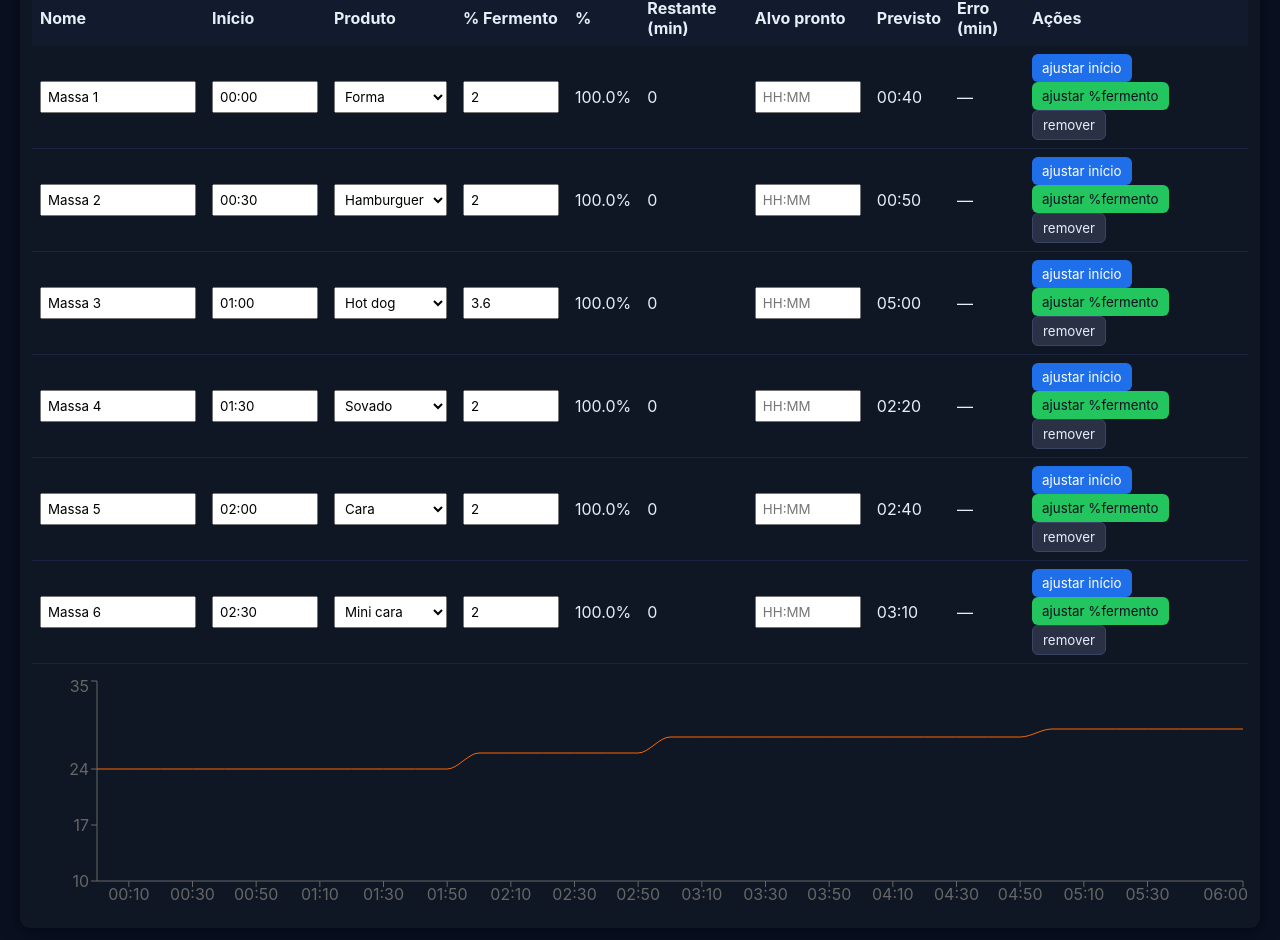
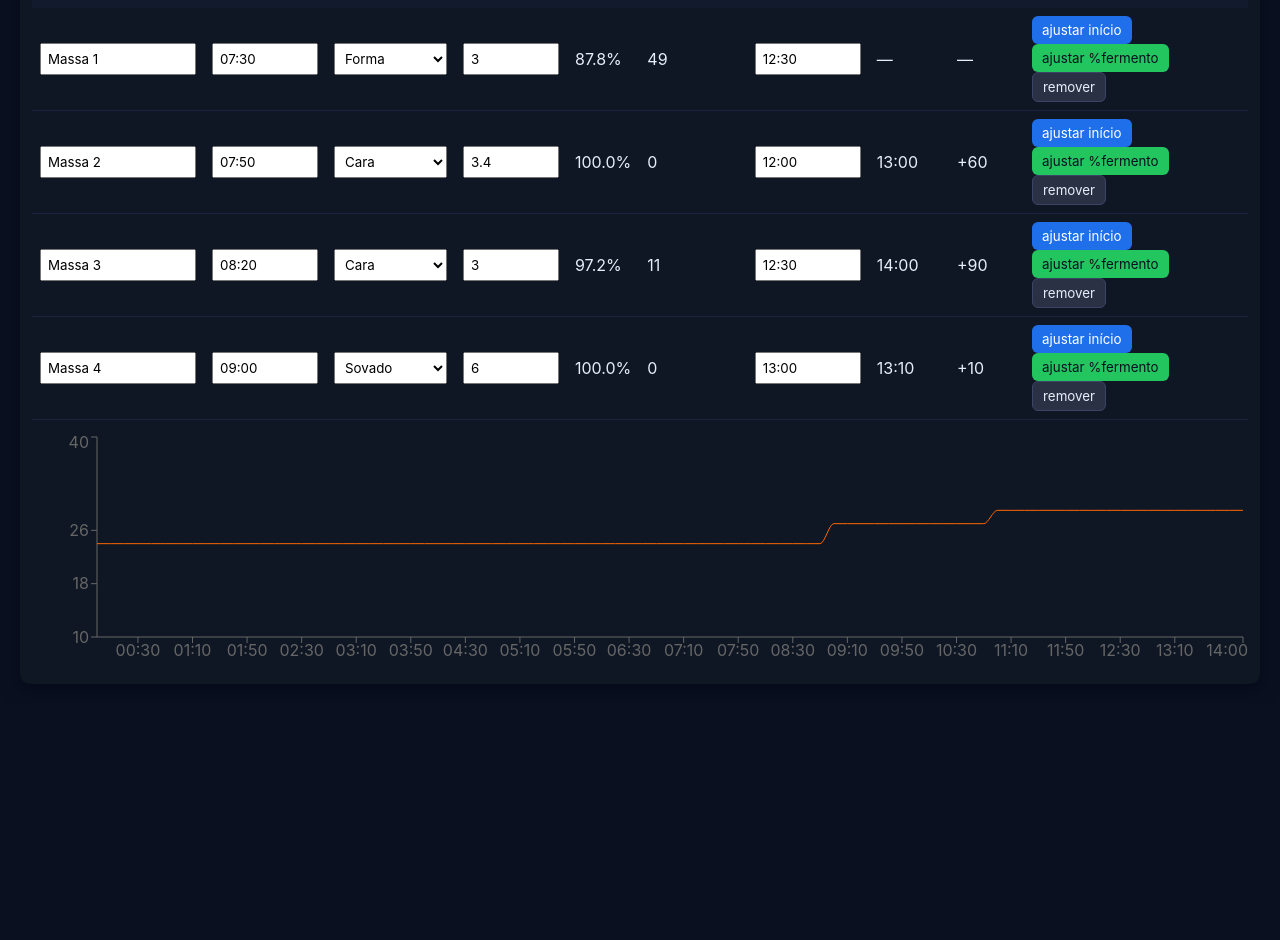
Before and after one commit to asfallanboy12-svg/praiapao-fermentacao, a React (Create React App) app: page / in a window 1280 px wide. Shown: the part 557-1497 px from the top of the page. After the commit the page ends 1261 px from the top, so only its background shows below. Built offline with nearby package versions, Linux system fonts and the light colour scheme.

Commit message:
Update App.js

```diff
--- a/src/App.js
+++ b/src/App.js
@@ -1,22 +1,22 @@
-import React, { useState, useMemo, useEffect } from "react";
+import React, { useEffect, useMemo, useState } from "react";
 import { LineChart, Line, XAxis, YAxis, Tooltip, ResponsiveContainer } from "recharts";
 
-/** ========= PARÂMETROS GERAIS ========= **/
-const T_REF = 24;                  // temperatura de referência (°C)
-const K_TEMP_DEFAULT = 0.045;      // sensibilidade padrão à temperatura
+/* ================== CONSTANTES ================== */
+const T_REF = 24;                 // temperatura de referência (°C)
+const K_TEMP_DEFAULT = 0.045;     // fallback se Q10=0
 const MAX_BATCHES = 20;
 
-/** ========= DEFAULTS ========= **/
+/* ================== DEFAULTS ================== */
 const DEFAULT_PRODUCTS = {
-  forma:      { key: "forma",      name: "Forma",      ideal_ref_min: 45,  ferment_ref_pct: 2.0, k_temp: K_TEMP_DEFAULT, q10: 0,   alpha: 1.0, corr: 1.0 },
-  sovado:     { key: "sovado",     name: "Sovado",     ideal_ref_min: 60,  ferment_ref_pct: 2.0, k_temp: K_TEMP_DEFAULT, q10: 0,   alpha: 1.0, corr: 1.0 },
-  hamburguer: { key: "hamburguer", name: "Hamburguer", ideal_ref_min: 30,  ferment_ref_pct: 2.0, k_temp: K_TEMP_DEFAULT, q10: 0,   alpha: 1.0, corr: 1.0 },
-  hotdog:     { key: "hotdog",     name: "Hot dog",    ideal_ref_min: 270, ferment_ref_pct: 3.6, k_temp: K_TEMP_DEFAULT, q10: 0,   alpha: 1.0, corr: 1.0 },
-  cara:       { key: "cara",       name: "Cara",       ideal_ref_min: 50,  ferment_ref_pct: 2.0, k_temp: K_TEMP_DEFAULT, q10: 0,   alpha: 1.0, corr: 1.0 },
-  minicara:   { key: "minicara",   name: "Mini cara",  ideal_ref_min: 45,  ferment_ref_pct: 2.0, k_temp: K_TEMP_DEFAULT, q10: 0,   alpha: 1.0, corr: 1.0 }
+  forma:      { key: "forma",      name: "Forma",      ideal_ref_min: 400, ferment_ref_pct: 4.0,  k_temp: 0.055, q10: 0,    alpha: 1.0, corr: 1.0 },
+  sovado:     { key: "sovado",     name: "Sovado",     ideal_ref_min: 340, ferment_ref_pct: 5.6,  k_temp: 0.055, q10: 0,    alpha: 1.0, corr: 1.0 },
+  hamburguer: { key: "hamburguer", name: "Hamburguer", ideal_ref_min: 270, ferment_ref_pct: 3.6,  k_temp: 0.055, q10: 0,    alpha: 1.0, corr: 1.0 },
+  hotdog:     { key: "hotdog",     name: "Hot dog",    ideal_ref_min: 270, ferment_ref_pct: 3.6,  k_temp: 0.055, q10: 0,    alpha: 1.0, corr: 1.0 },
+  cara:       { key: "cara",       name: "Cara",       ideal_ref_min: 380, ferment_ref_pct: 3.4,  k_temp: 0.055, q10: 0,    alpha: 1.0, corr: 1.0 },
+  minicara:   { key: "minicara",   name: "Mini cara",  ideal_ref_min: 270, ferment_ref_pct: 3.6,  k_temp: 0.055, q10: 0,    alpha: 1.0, corr: 1.0 },
 };
 
-/** ========= HELPERS ========= **/
+/* ================== HELPERS ================== */
 const timeToMinutes = (t) => {
   const [h, m] = (t || "00:00").split(":").map(Number);
   return (h * 60 + m) | 0;
@@ -26,33 +26,7 @@ const minutesToTime = (m) => {
   const mm = Math.floor(m % 60);
   return `${String(hh).padStart(2, "0")}:${String(mm).padStart(2, "0")}`;
 };
-const buildTempSeries = (schedule, simEnd, interval) => {
-  const start = timeToMinutes("00:00");
-  const end = timeToMinutes(simEnd);
-  const entries = [];
-  for (let t = start; t <= end; t += interval) {
-    let curr = schedule[0];
-    for (const s of schedule) {
-      if (timeToMinutes(s.time) <= t) curr = s;
-    }
-    entries.push({ time: minutesToTime(t), tmin: t, temp: Number(curr.temp) });
-  }
-  return entries;
-};
 
-// fator de temperatura (Arrhenius ou Q10)
-const rateFactor = (temp, p) => {
-  const T0 = T_REF;
-  const q10 = Number(p?.q10 ?? 0);
-  if (q10 && q10 > 0) {
-    // Q10: multiplica a cada +10 °C
-    return Math.pow(q10, (temp - T0) / 10);
-  }
-  const k = Number(p?.k_temp ?? K_TEMP_DEFAULT);
-  return Math.exp(k * (temp - T0));
-};
-
-// aceita "3,6" ou "3.6" e também números normais
 const toNumber = (v) => {
   if (v === null || v === undefined) return NaN;
   const s = String(v).replace(",", ".").trim();
@@ -61,32 +35,53 @@ const toNumber = (v) => {
   return Number.isFinite(n) ? n : NaN;
 };
 
-/** ========= FUNÇÕES DE PLANEJAMENTO POR HORÁRIO-ALVO ========= **/
-// incremento (minutos equivalentes) para UM passo, dado produto/fermento/temperatura
+const buildTempSeries = (schedule, simEnd, intervalMin) => {
+  const start = timeToMinutes("00:00");
+  const end = timeToMinutes(simEnd);
+  const out = [];
+  for (let t = start; t <= end; t += intervalMin) {
+    let curr = schedule[0];
+    for (const s of schedule) {
+      if (timeToMinutes(s.time) <= t) curr = s;
+    }
+    out.push({ time: minutesToTime(t), tmin: t, temp: Number(curr.temp) });
+  }
+  return out;
+};
+
+/* ================== FATOR DE TEMPERATURA ================== */
+// Se Q10>0 usa lei Q10, senão usa k_temp (Arrhenius)
+const rateFactor = (temp, product) => {
+  const q10 = Number(product?.q10 ?? 0);
+  if (q10 && q10 > 0) {
+    return Math.pow(q10, (temp - T_REF) / 10);
+  }
+  const k = Number(product?.k_temp ?? K_TEMP_DEFAULT);
+  return Math.exp(k * (temp - T_REF));
+};
+
+/* ================== INCREMENTOS / ACÚMULOS ================== */
 const eqIncrement = (intervalMin, temp, product, ferment_pct) => {
   const temp_factor = rateFactor(temp, product);
-  const fermentRef  = Number(product?.ferment_ref_pct ?? 2.0);
-  const alpha       = Number(product?.alpha ?? 1.0);
-  const fpct        = Number(ferment_pct || fermentRef);
+  const fermentRef = Number(product?.ferment_ref_pct ?? 2.0);
+  const alpha = Number(product?.alpha ?? 1.0);
+  const fpct = Number(ferment_pct || fermentRef);
   const ferment_factor = Math.pow(fpct / fermentRef, Math.max(alpha, 0));
-  // quanto mais quente/fermento, mais rápido (maior incremento)
+  // quanto mais quente/fermento → mais rápido → incrementa mais
   return intervalMin * temp_factor * ferment_factor;
 };
 
-// soma eq-min em [tA, tB)
-function accumulateEqMinutesForRange(tA, tB, series, product, ferment_pct, intervalMin) {
+const accumulateEqMinutesForRange = (tA, tB, series, product, ferment_pct, intervalMin) => {
   let acc = 0;
   for (const seg of series) {
-    const t = seg.tmin;
-    if (t >= tA && t < tB) {
+    if (seg.tmin >= tA && seg.tmin < tB) {
       acc += eqIncrement(intervalMin, seg.temp, product, ferment_pct);
     }
   }
   return acc;
-}
+};
 
-// encontra o horário (min) em que o lote chega a 100%; se não chegar, retorna null
-function findFinishTime(startMin, series, product, ferment_pct, intervalMin) {
+const findFinishTime = (startMin, series, product, ferment_pct, intervalMin) => {
   const ideal = Number(product?.ideal_ref_min ?? 60) * Number(product?.corr ?? 1);
   let acc = 0;
   for (const seg of series) {
@@ -95,85 +90,77 @@ function findFinishTime(startMin, series, product, ferment_pct, intervalMin) {
     if (acc >= ideal) return seg.tmin;
   }
   return null;
-}
+};
 
-// dado um alvo (tTarget), encontra melhor "Início" por busca binária
-function solveStartTimeForTarget(tTarget, series, product, ferment_pct, intervalMin) {
+const solveStartTimeForTarget = (tTarget, series, product, ferment_pct, intervalMin) => {
   const ideal = Number(product?.ideal_ref_min ?? 60) * Number(product?.corr ?? 1);
-  let lo = 0;           // 00:00
-  let hi = tTarget;     // não pode começar depois do alvo
+  let lo = 0;
+  let hi = tTarget;
   for (let i = 0; i < 25; i++) {
     const mid = Math.floor((lo + hi) / 2);
     const acc = accumulateEqMinutesForRange(mid, tTarget, series, product, ferment_pct, intervalMin);
-    if (acc >= ideal) lo = mid + 1;  // começou cedo demais: dá pra atrasar
-    else hi = mid - 1;                // começou tarde: precisa adiantar
+    if (acc >= ideal) lo = mid + 1; else hi = mid - 1;
   }
   return Math.max(0, Math.min(tTarget, hi));
-}
+};
 
-// manter início fixo e resolver % de fermento p/ bater o alvo (modelo com alpha)
-function solveFermentPctForTarget(startMin, tTarget, series, product, intervalMin) {
-  const ideal      = Number(product?.ideal_ref_min ?? 60) * Number(product?.corr ?? 1);
+// Resolve % de fermento para bater o alvo com alpha
+const solveFermentPctForTarget = (startMin, tTarget, series, product, intervalMin) => {
+  const ideal = Number(product?.ideal_ref_min ?? 60) * Number(product?.corr ?? 1);
   const fermentRef = Number(product?.ferment_ref_pct ?? 2.0);
-  const alpha      = Number(product?.alpha ?? 1.0);
-
-  // acumula com fermento = fermentRef
+  const alpha = Number(product?.alpha ?? 1.0);
   const acc_ref = accumulateEqMinutesForRange(startMin, tTarget, series, product, fermentRef, intervalMin);
   if (acc_ref <= 0) return fermentRef;
+  const F = ideal / acc_ref;
+  const needed = fermentRef * Math.pow(F, 1 / Math.max(alpha, 0.0001));
+  return Math.max(0.1, Math.round(needed * 100) / 100);
+};
 
-  const F = ideal / acc_ref; // quanto precisa multiplicar
-  const needed = fermentRef * Math.pow(F, 1 / Math.max(alpha, 0.0001));
-
-  return Math.max(0.1, Math.round(needed * 100) / 100);
-}
-
-/** ========= APP ========= **/
+/* ================== APP ================== */
 export default function App() {
-  /** ---- Produtos (persistência) ---- **/
+  /* ---- Produtos ---- */
   const [products, setProducts] = useState(() => {
-    const saved = localStorage.getItem("pp_products_v1");
-    if (saved) { try { return JSON.parse(saved); } catch {} }
+    const saved = localStorage.getItem("pp_products_v2");
+    if (saved) { try { return JSON.parse(saved); } catch { /* ignore */ } }
     return DEFAULT_PRODUCTS;
   });
   useEffect(() => {
-    localStorage.setItem("pp_products_v1", JSON.stringify(products));
+    localStorage.setItem("pp_products_v2", JSON.stringify(products));
   }, [products]);
 
-  /** ---- Cronograma / Config (persistência) ---- **/
+  /* ---- Config / Cronograma ---- */
   const [tempSchedule, setTempSchedule] = useState(() => {
-    const s = localStorage.getItem("pp_tempSchedule_v1");
+    const s = localStorage.getItem("pp_tempSchedule_v2");
     return s ? JSON.parse(s) : [
-      { time: "00:00", temp: 24 },
-      { time: "02:00", temp: 26 },
-      { time: "03:00", temp: 28 },
-      { time: "05:00", temp: 29 }
+      { time: "07:00", temp: 24 },
+      { time: "09:00", temp: 27 },
+      { time: "11:00", temp: 29 }
     ];
   });
-  const [simEndTime, setSimEndTime] = useState(() => localStorage.getItem("pp_simEndTime_v1") || "06:00");
-  const [intervalMin, setIntervalMin] = useState(() => Number(localStorage.getItem("pp_intervalMin_v1") || 10));
-  useEffect(() => localStorage.setItem("pp_tempSchedule_v1", JSON.stringify(tempSchedule)), [tempSchedule]);
-  useEffect(() => localStorage.setItem("pp_simEndTime_v1", simEndTime), [simEndTime]);
-  useEffect(() => localStorage.setItem("pp_intervalMin_v1", String(intervalMin)), [intervalMin]);
+  const [simEndTime, setSimEndTime] = useState(() => localStorage.getItem("pp_simEndTime_v2") || "14:00");
+  const [intervalMin, setIntervalMin] = useState(() => Number(localStorage.getItem("pp_intervalMin_v2") || 10));
+  useEffect(() => localStorage.setItem("pp_tempSchedule_v2", JSON.stringify(tempSchedule)), [tempSchedule]);
+  useEffect(() => localStorage.setItem("pp_simEndTime_v2", simEndTime), [simEndTime]);
+  useEffect(() => localStorage.setItem("pp_intervalMin_v2", String(intervalMin)), [intervalMin]);
 
-  /** ---- Lotes (persistência) ---- **/
+  /* ---- Lotes ---- */
   const [batches, setBatches] = useState(() => {
-    const b = localStorage.getItem("pp_batches_v1");
-    if (b) { try { return JSON.parse(b); } catch {} }
+    const b = localStorage.getItem("pp_batches_v2");
+    if (b) { try { return JSON.parse(b); } catch { /* ignore */ } }
+    // exemplo inicial
     return [
-      { id: 1, name: "Massa 1", start: "00:00", productKey: "forma",      ferment_pct: 2.0, target_ready: "" },
-      { id: 2, name: "Massa 2", start: "00:30", productKey: "hamburguer", ferment_pct: 2.0, target_ready: "" },
-      { id: 3, name: "Massa 3", start: "01:00", productKey: "hotdog",     ferment_pct: 3.6, target_ready: "" },
-      { id: 4, name: "Massa 4", start: "01:30", productKey: "sovado",     ferment_pct: 2.0, target_ready: "" },
-      { id: 5, name: "Massa 5", start: "02:00", productKey: "cara",       ferment_pct: 2.0, target_ready: "" },
-      { id: 6, name: "Massa 6", start: "02:30", productKey: "minicara",   ferment_pct: 2.0, target_ready: "" }
+      { id: 1, name: "Massa 1", start: "07:30", productKey: "forma",      ferment_pct: 3.0, target_ready: "12:30" },
+      { id: 2, name: "Massa 2", start: "07:50", productKey: "cara",       ferment_pct: 3.4, target_ready: "12:00" },
+      { id: 3, name: "Massa 3", start: "08:20", productKey: "cara",       ferment_pct: 3.0, target_ready: "12:30" },
+      { id: 4, name: "Massa 4", start: "09:00", productKey: "sovado",     ferment_pct: 6.0, target_ready: "13:00" }
     ];
   });
 
-  // deduplicar IDs antigos, 1x
+  // de-duplicar IDs antigos
   useEffect(() => {
     const ids = new Set();
     let changed = false;
-    const fixed = batches.map(b => {
+    const fixed = batches.map((b) => {
       if (ids.has(b.id)) {
         changed = true;
         return { ...b, id: Date.now() + Math.random() };
@@ -185,9 +172,9 @@ export default function App() {
     // eslint-disable-next-line react-hooks/exhaustive-deps
   }, []);
 
-  useEffect(() => localStorage.setItem("pp_batches_v1", JSON.stringify(batches)), [batches]);
+  useEffect(() => localStorage.setItem("pp_batches_v2", JSON.stringify(batches)), [batches]);
 
-  /** ---- Séries e resultados ---- **/
+  /* ---- Séries e resultados ---- */
   const tempSeries = useMemo(
     () => buildTempSeries(tempSchedule, simEndTime, intervalMin),
     [tempSchedule, simEndTime, intervalMin]
@@ -199,7 +186,6 @@ export default function App() {
       return { ...b, accumulated_eq_min: 0, _p: p };
     });
 
-    // acumula minutos equivalentes (modelo Q10/Arrhenius + alpha)
     for (const seg of tempSeries) {
       for (const b of out) {
         const startMin = timeToMinutes(b.start);
@@ -210,16 +196,12 @@ export default function App() {
     }
 
     for (const b of out) {
-      const ideal = Number(b._p?.ideal_ref_min ?? 60);
-      const corr  = Number(b._p?.corr ?? 1.0);
-      const effectiveIdeal = ideal * corr;
+      const ideal = Number(b._p?.ideal_ref_min ?? 60) * Number(b._p?.corr ?? 1);
+      b.pct = Math.min(100, (b.accumulated_eq_min / ideal) * 100);
+      b.estimated_time_remaining_min = Math.max(0, Math.round(ideal - b.accumulated_eq_min));
+      b.accumulated_eq_min = Math.round(b.accumulated_eq_min * 10) / 10;
+      b.predicted_finish_min = findFinishTime(timeToMinutes(b.start), tempSeries, b._p, b.ferment_pct, intervalMin);
 
-      b.pct = Math.min(100, (b.accumulated_eq_min / effectiveIdeal) * 100);
-      b.estimated_time_remaining_min = Math.max(0, Math.round(effectiveIdeal - b.accumulated_eq_min));
-      b.accumulated_eq_min = Math.round(b.accumulated_eq_min * 10) / 10;
-
-      // previsão e erro vs alvo
-      b.predicted_finish_min = findFinishTime(timeToMinutes(b.start), tempSeries, b._p, b.ferment_pct, intervalMin);
       if (typeof b.target_ready === "string" && b.target_ready.includes(":")) {
         const tTarget = timeToMinutes(b.target_ready);
         b.error_min = (b.predicted_finish_min == null) ? null : (b.predicted_finish_min - tTarget);
@@ -227,10 +209,11 @@ export default function App() {
         b.error_min = null;
       }
     }
+
     return out;
   }, [batches, tempSeries, simEndTime, intervalMin, products]);
 
-  /** ---- Handlers: Cronograma ---- **/
+  /* ---- Handlers: Cronograma ---- */
   const addTempPoint = () => {
     const last = tempSchedule[tempSchedule.length - 1] || { time: "00:00", temp: 24 };
     const nextMin = Math.min(timeToMinutes(simEndTime), timeToMinutes(last.time) + 30);
@@ -242,10 +225,10 @@ export default function App() {
     setTempSchedule(tempSchedule.filter((_, i) => i !== idx));
   };
 
-  /** ---- Handlers: Lotes ---- **/
+  /* ---- Handlers: Lotes ---- */
   const addBatch = () => {
     if (batches.length >= MAX_BATCHES) return;
-    const id = Date.now(); // ID único
+    const id = Date.now();
     const start = minutesToTime((batches.length) * 30);
     setBatches([
       ...batches,
@@ -253,7 +236,7 @@ export default function App() {
     ]);
   };
   const removeBatch = (id) => setBatches(batches.filter((b) => b.id !== id));
-  const updateBatch = (id, field, value) =>
+  const updateBatch = (id, field, value) => {
     setBatches((prev) => prev.map((b) => {
       if (b.id !== id) return b;
       if (field === "ferment_pct") {
@@ -262,10 +245,10 @@ export default function App() {
       }
       return { ...b, [field]: value };
     }));
+  };
 
-  // ajustes automáticos por alvo
   const adjustStartForTarget = (id) => {
-    const b = batches.find(x => x.id === id);
+    const b = batches.find((x) => x.id === id);
     if (!b || !b.target_ready) return;
     const p = products[b.productKey] || {};
     const tTarget = timeToMinutes(b.target_ready);
@@ -273,7 +256,7 @@ export default function App() {
     updateBatch(id, "start", minutesToTime(newStartMin));
   };
   const adjustFermentForTarget = (id) => {
-    const b = batches.find(x => x.id === id);
+    const b = batches.find((x) => x.id === id);
     if (!b || !b.target_ready) return;
     const p = products[b.productKey] || {};
     const startMin = timeToMinutes(b.start);
@@ -283,12 +266,12 @@ export default function App() {
     updateBatch(id, "ferment_pct", newPct);
   };
 
-  /** ---- Handlers: Produtos ---- **/
+  /* ---- Handlers: Produtos ---- */
   const updateProductField = (key, field, value) => {
     setProducts((prev) => {
       const current = prev[key]?.[field];
       let v = value;
-      if (["ideal_ref_min", "ferment_ref_pct", "k_temp", "corr", "q10", "alpha"].includes(field)) {
+      if (["ideal_ref_min", "ferment_ref_pct", "k_temp", "q10", "alpha", "corr"].includes(field)) {
         const n = toNumber(value);
         if (!Number.isNaN(n)) v = n;
         else if (value === "") v = "";
@@ -297,6 +280,7 @@ export default function App() {
       return { ...prev, [key]: { ...prev[key], [field]: v } };
     });
   };
+
   const exportProducts = () => {
     const blob = new Blob([JSON.stringify(products, null, 2)], { type: "application/json" });
     const url = URL.createObjectURL(blob);
@@ -313,7 +297,7 @@ export default function App() {
     reader.readAsText(file);
   };
 
-  /** ---- UI ---- **/
+  /* ---- UI ---- */
   const [tab, setTab] = useState("painel"); // "painel" | "produtos"
 
   return (
@@ -415,14 +399,8 @@ export default function App() {
                       </td>
                       <td style={{ padding: 8 }}>{r.pct.toFixed(1)}%</td>
                       <td style={{ padding: 8 }}>{r.estimated_time_remaining_min}</td>
-
                       <td style={{ padding: 8 }}>
-                        <input
-                          value={r.target_ready || ""}
-                          onChange={(e) => updateBatch(r.id, "target_ready", e.target.value)}
-                          style={{ width: 90, padding: 6 }}
-                          placeholder="HH:MM"
-                        />
+                        <input value={r.target_ready || ""} onChange={(e) => updateBatch(r.id, "target_ready", e.target.value)} style={{ width: 90, padding: 6 }} placeholder="HH:MM" />
                       </td>
                       <td style={{ padding: 8 }}>
                         {r.predicted_finish_min == null ? "—" : minutesToTime(r.predicted_finish_min)}
@@ -430,18 +408,14 @@ export default function App() {
                       <td style={{ padding: 8 }}>
                         {r.error_min == null ? "—" : (r.error_min > 0 ? `+${r.error_min}` : `${r.error_min}`)}
                       </td>
-
                       <td style={{ padding: 8 }}>
-                        <button onClick={() => adjustStartForTarget(r.id)}
-                                style={{ marginRight: 6, padding: "6px 10px", background: "#1f6feb", color: "#fff", border: 0, borderRadius: 6, cursor: "pointer" }}>
+                        <button onClick={() => adjustStartForTarget(r.id)} style={{ marginRight: 6, padding: "6px 10px", background: "#1f6feb", color: "#fff", border: 0, borderRadius: 6, cursor: "pointer" }}>
                           ajustar início
                         </button>
-                        <button onClick={() => adjustFermentForTarget(r.id)}
-                                style={{ marginRight: 6, padding: "6px 10px", background: "#22c55e", color: "#0b1020", border: 0, borderRadius: 6, cursor: "pointer" }}>
+                        <button onClick={() => adjustFermentForTarget(r.id)} style={{ marginRight: 6, padding: "6px 10px", background: "#22c55e", color: "#0b1020", border: 0, borderRadius: 6, cursor: "pointer" }}>
                           ajustar %fermento
                         </button>
-                        <button onClick={() => removeBatch(r.id)}
-                                style={{ padding: "6px 10px", background: "#2b3145", color: "#e6eef8", border: "1px solid #3a4566", borderRadius: 6, cursor: "pointer" }}>
+                        <button onClick={() => removeBatch(r.id)} style={{ padding: "6px 10px", background: "#2b3145", color: "#e6eef8", border: "1px solid #3a4566", borderRadius: 6, cursor: "pointer" }}>
                           remover
                         </button>
                       </td>
@@ -455,7 +429,7 @@ export default function App() {
               <ResponsiveContainer>
                 <LineChart data={tempSeries}>
                   <XAxis dataKey="time" />
-                  <YAxis domain={[10, 35]} />
+                  <YAxis domain={[10, 40]} />
                   <Tooltip />
                   <Line type="monotone" dataKey="temp" stroke="#ff6600" dot={false} name="Temp (°C)" />
                 </LineChart>
@@ -524,20 +498,15 @@ export default function App() {
 
           <div style={{ marginTop: 10, fontSize: 13, color: "#9fb0c8" }}>
             <ul style={{ margin: 0, paddingLeft: 18 }}>
-              <li><b>Tempo ref (min)</b>: tempo “ideal” na referência T_ref = 24 °C.</li>
+              <li><b>Tempo ref (min)</b>: tempo “ideal” na referência T_ref = {T_REF} °C.</li>
               <li><b>Fermento ref (%)</b>: % usada no teste de referência do produto.</li>
-              <li><b>k_temp</b>: sensibilidade (se <b>Q10</b> = 0, usamos k_temp).</li>
-              <li><b>Q10</b>: multiplicador de velocidade a cada +10 °C (se > 0, usamos Q10).</li>
-              <li><b>alpha</b>: sensibilidade ao % de fermento (1.0 = linear; &gt;1 mais sensível; &lt;1 menos sensível).</li>
-              <li><b>corr</b>: fator de correção (ex.: 0.85 se este produto acaba 15% mais rápido).</li>
+              <li><b>Q10</b>: multiplicador de velocidade a cada +10 °C (se 0, usa <b>k_temp</b>).</li>
+              <li><b>alpha</b>: sensibilidade ao % de fermento (1.0 = linear, &gt;1 mais sensível, &lt;1 menos sensível).</li>
+              <li><b>corr</b>: fator de correção global do produto.</li>
             </ul>
           </div>
         </div>
       )}
-
-      <div style={{ marginTop: 12, fontSize: 13, color: "#9fb0c8" }}>
-        <strong>Como usar:</strong> em <i>Produtos</i>, você pode usar <b>Q10</b> (ou deixar <b>0</b> para usar <b>k_temp</b>) e ajustar <b>alpha</b>. No <i>Painel</i>, informe <b>Início</b>, <b>% fermento</b> e, se quiser planejar por horário, o <b>Alvo pronto</b>. Use os botões para ajustar início ou % de fermento automaticamente para bater o alvo.
-      </div>
     </div>
   );
 }
```
